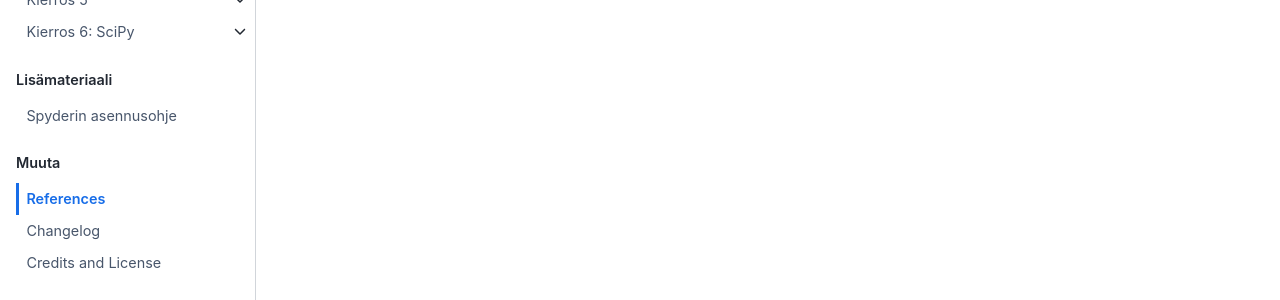
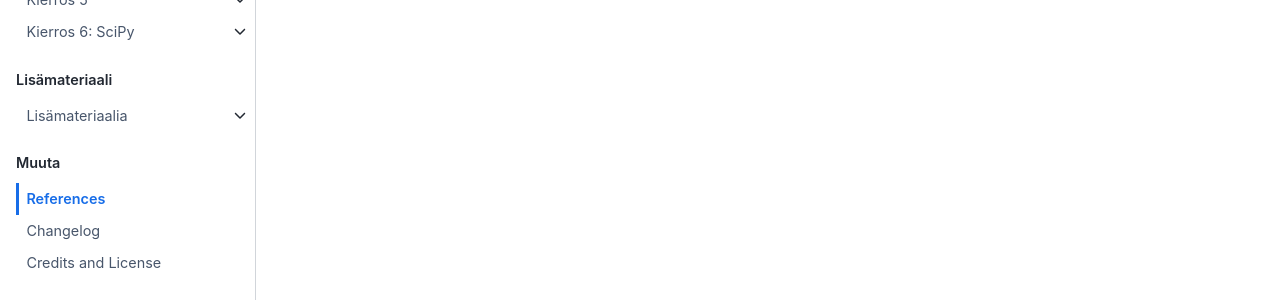
Before and after one commit to elina-ruha/CHEM-ohjelmointikurssikirja-test, a Jupyter Book: the page built from book/references.md, in a window 1280 px wide. Shown: the part 498-798 px from the top of the page. Built offline with Jupyter Book 1.0.4 settings and Sphinx 7.4.7 and the Sphinx Book theme 1.1.4, drawn with Linux system fonts in a browser that asks for light colours; comment, search, counter and statistics services are not loaded; some of the changed lines change nothing that is shown.

Commit message:
Update _toc.yml

```diff
--- a/book/_toc.yml
+++ b/book/_toc.yml
@@ -39,7 +39,9 @@
       - file: Kierros6_scipy/s6_5.md
   - caption: Lisämateriaali
     chapters:
-    - file: Lisamateriaali/Spyder_asennus.md
+    - file: Lisamateriaali/Lisamateriaalia_intro.md
+      sections:
+      - file: Lisamateriaali/Spyder_asennus.md
   - caption: Muuta
     chapters:
     - file: references.md
```
